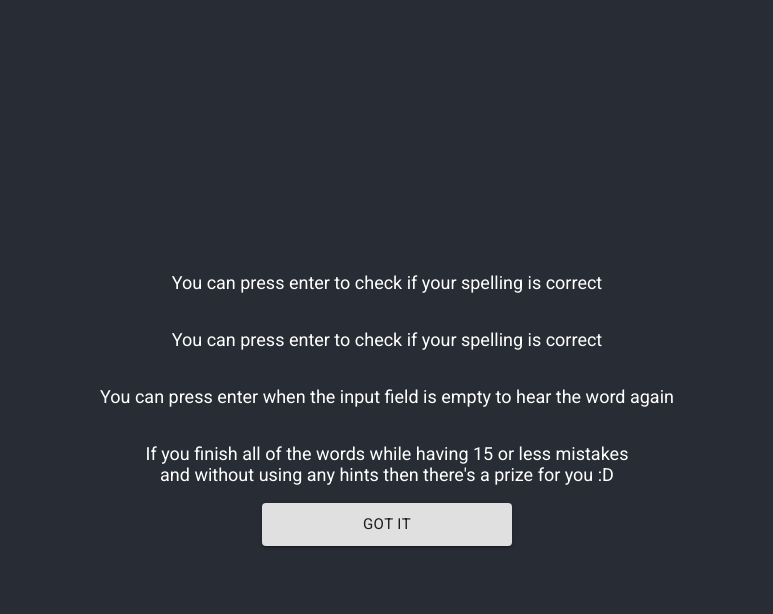
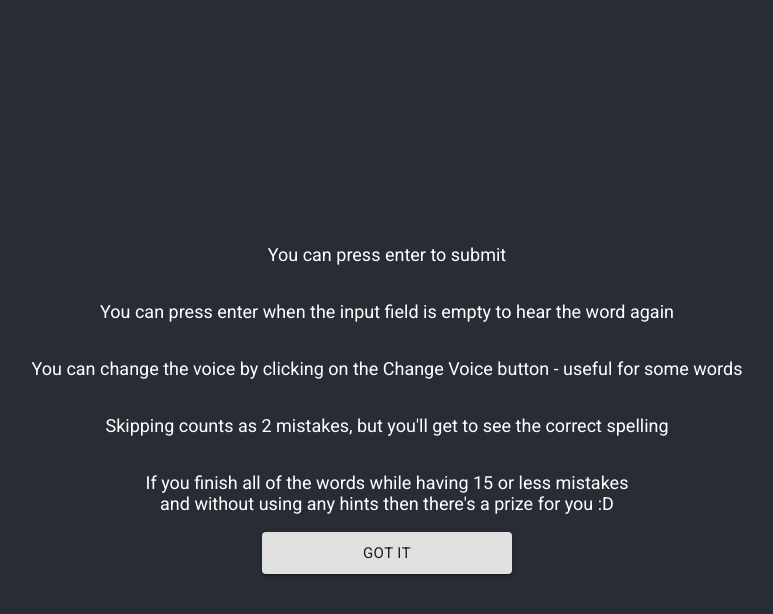
Before and after one commit to maddada/SpellingApp, a React (Create React App) app: page / in a window 1280 px wide. Both pictures are taken after a click on the button "BEGIN". Shown: the top 614 px of the page, without its empty margins (253-1026 px from the left). Built offline with nearby package versions, Linux system fonts and the light colour scheme.

Commit message:
small adjustments to text

```diff
--- a/src/Main.tsx
+++ b/src/Main.tsx
@@ -242,9 +242,10 @@ const Main = () => {
                 {!prestarted && !started && <Button style={buttonStyle1} size="large" variant="contained" onClick={() => prestart()}>Begin</Button>}
                 {prestarted && !started &&
                     <>
-                        <p>You can press enter to check if your spelling is correct</p>
-                        <p>You can press enter to check if your spelling is correct</p>
+                        <p>You can press enter to submit</p>
                         <p>You can press enter when the input field is empty to hear the word again</p>
+                        <p>You can change the voice by clicking on the Change Voice button - useful for some words</p>
+                        <p>Skipping counts as 2 mistakes, but you'll get to see the correct spelling</p>
                         <p>If you finish all of the words while having 15 or less mistakes<br />and without using any hints then there's a prize for you :D</p>
                         <Button style={buttonStyle1} size="large" variant="contained" onClick={() => start()}>Got it</Button>
                     </>}
```
